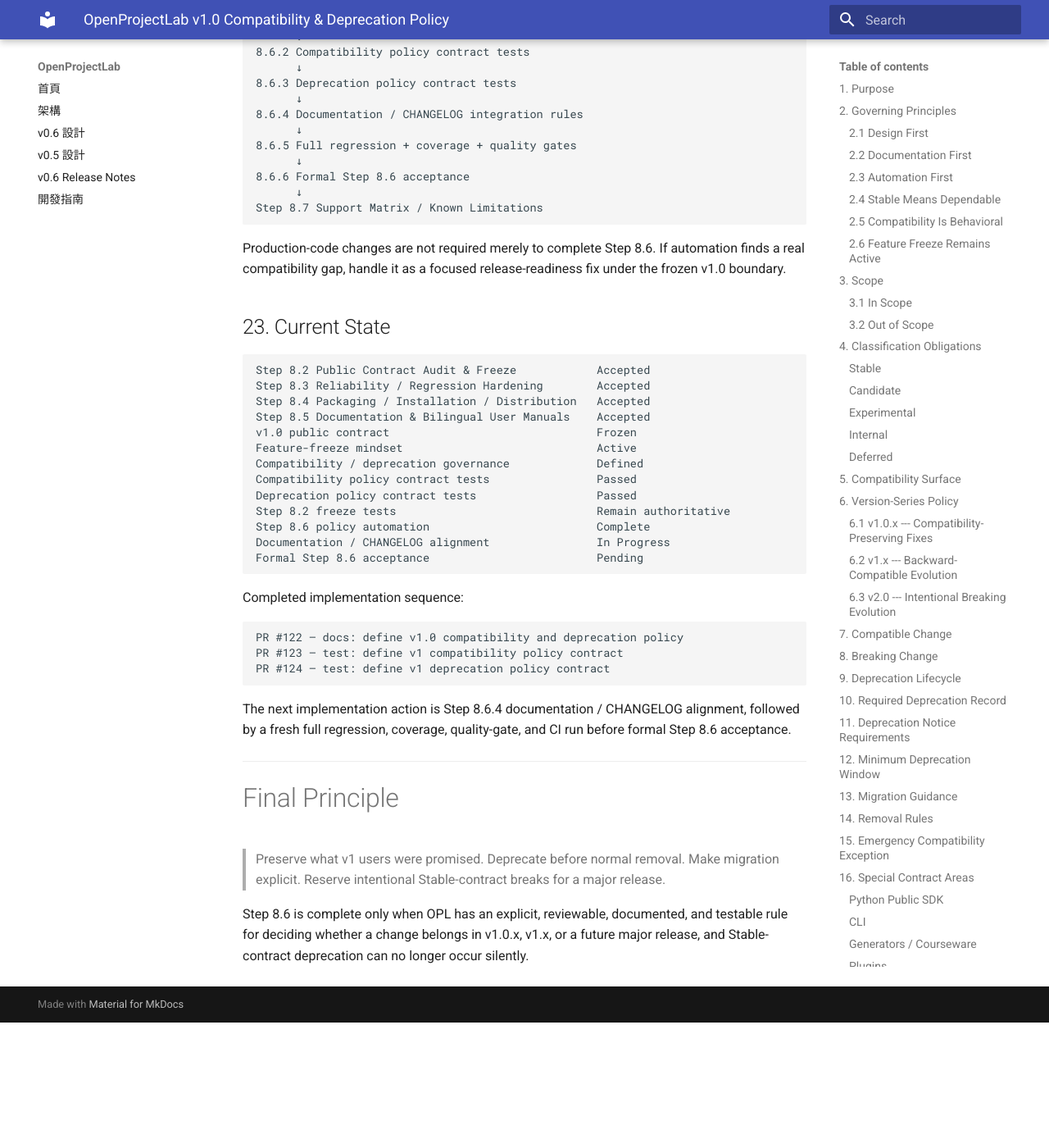
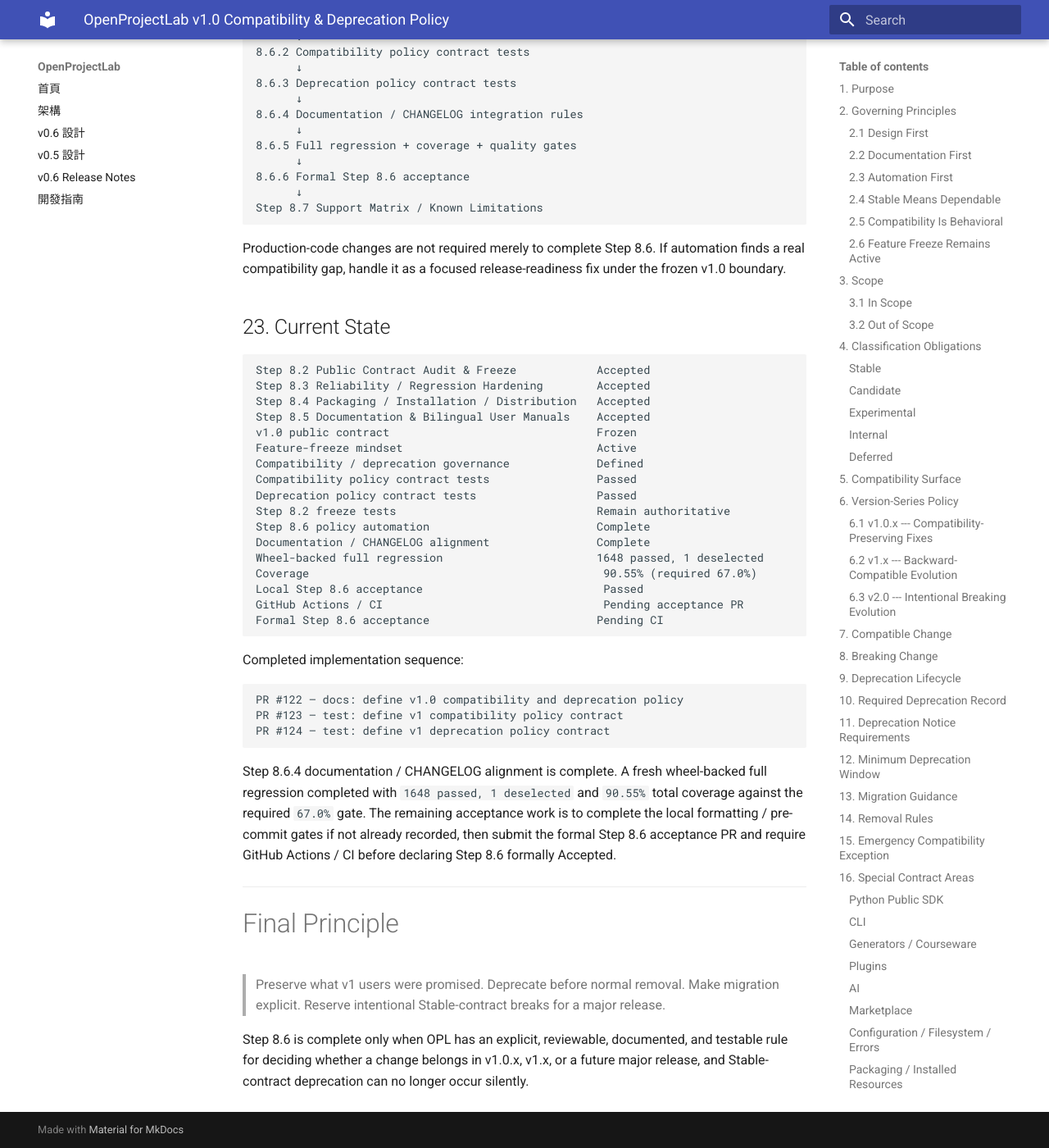
Before and after one commit to khwang1964/OpenProjectLab, an MkDocs documentation site: the page built from docs/releases/v1.0-compatibility-deprecation-policy.md, in a window 1280 px wide and 1400 px high, scrolled down 16674 px. Shown: the whole window at 82% size. Built offline with MkDocs 1.6.1 and Material for MkDocs 9.7.7, drawn with Linux system fonts in a browser that asks for light colours; before the commit the page ends 17921 px from its top, so only the background shows below that; some of the changed text lies outside the part shown.

Commit message:
docs: accept v1.0 compatibility and deprecation policy (#126)

````diff
--- a/docs/releases/v1.0-compatibility-deprecation-policy.md
+++ b/docs/releases/v1.0-compatibility-deprecation-policy.md
@@ -1,6 +1,6 @@
 # OpenProjectLab v1.0 Compatibility & Deprecation Policy
 
-> **Status:** Design / Contract Definition\
+> **Status:** Accepted locally; final acceptance PR / GitHub Actions CI pending\
 > **Milestone:** 8 --- v1.0 Stabilization & Release Readiness\
 > **Step:** 8.6 --- Compatibility & Deprecation Policy\
 > **Depends on:** Step 8.1 Release Readiness Baseline; Step 8.2 Public
@@ -614,45 +614,45 @@
 
 ### Policy
 
--   [ ] `1.0.x` compatibility-preserving policy is explicit.
--   [ ] `1.x` backward-compatible evolution policy is explicit.
--   [ ] `2.0` breaking-change policy is explicit.
--   [ ] Compatible/breaking changes are defined behaviorally.
--   [ ] Stable / Experimental / Internal / Deferred obligations are
+-   [x] `1.0.x` compatibility-preserving policy is explicit.
+-   [x] `1.x` backward-compatible evolution policy is explicit.
+-   [x] `2.0` breaking-change policy is explicit.
+-   [x] Compatible/breaking changes are defined behaviorally.
+-   [x] Stable / Experimental / Internal / Deferred obligations are
     distinct.
--   [ ] Deprecation and removal are distinct states.
--   [ ] Normal Stable removal is no earlier than the next major version.
--   [ ] Migration requirements are defined.
--   [ ] Emergency exception governance is defined.
+-   [x] Deprecation and removal are distinct states.
+-   [x] Normal Stable removal is no earlier than the next major version.
+-   [x] Migration requirements are defined.
+-   [x] Emergency exception governance is defined.
 
 ### Alignment
 
--   [ ] Step 8.2 frozen classifications remain authoritative.
--   [ ] No Stable contract is silently reclassified.
--   [ ] Step 8.6 does not create Step 8.7 support claims.
--   [ ] Step 8.6 does not pre-empt Step 8.8 release automation.
--   [ ] EN/zh-TW user-facing migration parity is preserved.
+-   [x] Step 8.2 frozen classifications remain authoritative.
+-   [x] No Stable contract is silently reclassified.
+-   [x] Step 8.6 does not create Step 8.7 support claims.
+-   [x] Step 8.6 does not pre-empt Step 8.8 release automation.
+-   [x] EN/zh-TW user-facing migration parity is preserved.
 
 ### Automation / Quality
 
 -   [x] Compatibility policy tests exist.
 -   [x] Deprecation policy tests exist.
--   [ ] Existing public-contract freeze tests remain green.
--   [ ] Tests avoid freezing Internal implementation unnecessarily.
+-   [x] Existing public-contract freeze tests remain green.
+-   [x] Tests avoid freezing Internal implementation unnecessarily.
 -   [ ] `git diff --check` passes.
 -   [ ] Ruff and Ruff Format pass.
 -   [ ] pre-commit passes.
--   [ ] full pytest passes.
--   [ ] coverage remains \>= 67.0%.
+-   [x] full pytest passes.
+-   [x] coverage remains \>= 67.0%.
 -   [ ] GitHub Actions / CI passes.
--   [ ] final Step 8.6 regression/coverage evidence is recorded.
+-   [x] final Step 8.6 regression/coverage evidence is recorded.
 
 ### Documentation
 
--   [ ] `docs/roadmap.md` reflects Step 8.6 completion.
--   [ ] `docs/HISTORY.md` records the policy.
--   [ ] `CHANGELOG.md` records the governance.
--   [ ] formal Step 8.6 acceptance evidence exists.
+-   [ ] `docs/roadmap.md` reflects formal Step 8.6 completion after CI.
+-   [x] `docs/HISTORY.md` records the policy and local acceptance evidence.
+-   [x] `CHANGELOG.md` records the governance and local acceptance evidence.
+-   [x] formal Step 8.6 acceptance evidence exists.
 
 ## 21. Code Review Checklist
 
@@ -739,8 +739,12 @@
 Deprecation policy contract tests                  Passed
 Step 8.2 freeze tests                              Remain authoritative
 Step 8.6 policy automation                         Complete
-Documentation / CHANGELOG alignment                In Progress
-Formal Step 8.6 acceptance                         Pending
+Documentation / CHANGELOG alignment                Complete
+Wheel-backed full regression                       1648 passed, 1 deselected
+Coverage                                            90.55% (required 67.0%)
+Local Step 8.6 acceptance                           Passed
+GitHub Actions / CI                                 Pending acceptance PR
+Formal Step 8.6 acceptance                         Pending CI
 ```
 
 Completed implementation sequence:
@@ -751,9 +755,13 @@
 PR #124 — test: define v1 deprecation policy contract
 ```
 
-The next implementation action is Step 8.6.4 documentation / CHANGELOG
-alignment, followed by a fresh full regression, coverage, quality-gate,
-and CI run before formal Step 8.6 acceptance.
+Step 8.6.4 documentation / CHANGELOG alignment is complete. A fresh
+wheel-backed full regression completed with `1648 passed, 1 deselected`
+and `90.55%` total coverage against the required `67.0%` gate. The
+remaining acceptance work is to complete the local formatting /
+pre-commit gates if not already recorded, then submit the formal Step
+8.6 acceptance PR and require GitHub Actions / CI before declaring Step
+8.6 formally Accepted.
 
 ------------------------------------------------------------------------
 
````
Also changed, not shown: CHANGELOG.md (+18 -6 lines), docs/HISTORY.md (+35 -9 lines), docs/releases/v1.0-compatibility-deprecation-policy-acceptance.md (added, +276 -0 lines), docs/roadmap.md (+30 -5 lines).
